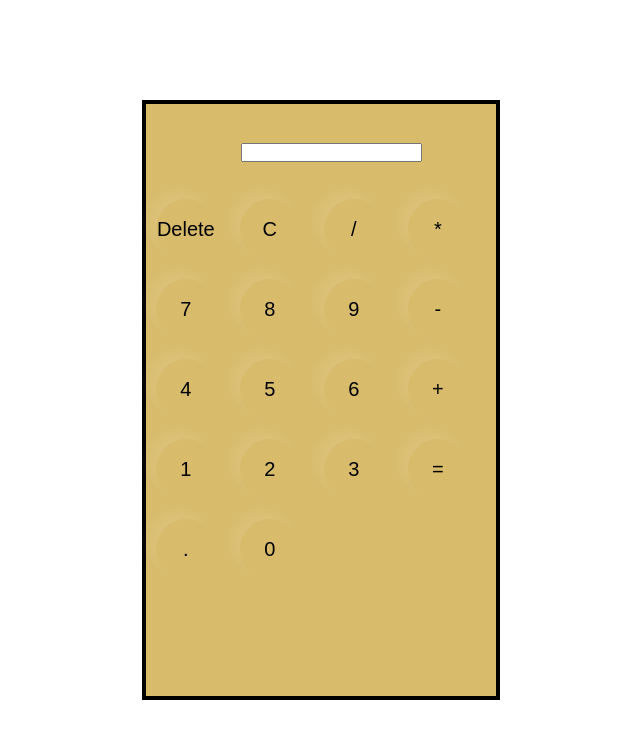
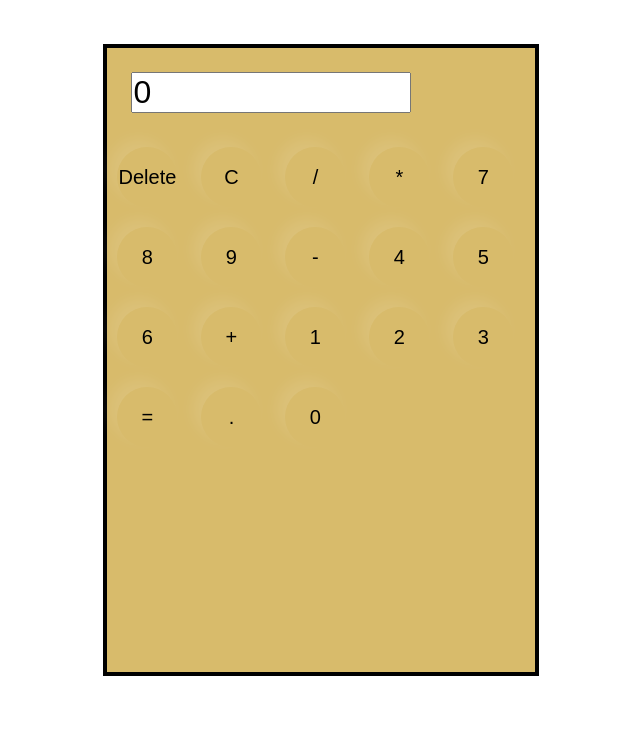
Before and after one commit to tony130891/Calculator2, a plain HTML site: page index.html in a window 1280 px wide. Shown: the whole page, without its empty margins (319-959 px from the left). Drawn offline with Linux system fonts and the light colour scheme.

Commit message:
cant make the calculator to flex and working on the js function to add more numbers to the displau

```diff
--- a/index.html
+++ b/index.html
@@ -10,27 +10,27 @@
 <body>
     <div id="container">
         <div class="input">
-            <input type="text" id="inputBtn">
+            <input type="text" id="inputBtn" value="0">
         </div>
         <div class="left">
             <button class="deleter">Delete</button>
-            <button class="erase">C</button>
+            <button class="clear">C</button>
             <button class="operator">/</button>
             <button class="operator">*</button>
-            <button>7</button>
-            <button>8</button>
-            <button>9</button>
+            <button class="op">7</button>
+            <button class="op">8</button>
+            <button class="op">9</button>
             <button class="operator">-</button>
-            <button>4</button>
-            <button>5</button>
-            <button>6</button>
+            <button class="op">4</button>
+            <button class="op">5</button>
+            <button class="op">6</button>
             <button class="operator">+</button>
-            <button>1</button>
-            <button>2</button>
-            <button>3</button>
+            <button class="op">1</button>
+            <button class="op">2</button>
+            <button class="op">3</button>
             <button class="equals">=</button>
-            <button>.</button>
-            <button>0</button>
+            <button class="op">.</button>
+            <button class="op">0</button>
         </div>
     </div>
 
--- a/js.js
+++ b/js.js
@@ -1,6 +1,8 @@
 let num1;
 let operator;
 let num2;
+let display = document.querySelector('#inputBtn');
+let buttons = document.querySelectorAll('.op');
 
 function add (a, b) {
 return a + b
@@ -27,3 +29,9 @@ function operate (operator,num1, num2) {
         break;
  }
 }
+
+buttons.forEach((button) => {
+    button.addEventListener('click', () => {
+         display.value = button.textContent;
+    })
+})
--- a/styles.css
+++ b/styles.css
@@ -5,8 +5,7 @@
 }
 
 body {
-  width: 100%;
-  height: 100vh;
+  height: 90vh;
   display: flex;
   justify-content: center;
   align-items: center;
@@ -16,8 +15,8 @@ body {
 display: flex;
 flex-direction: column;
 border: 4px solid black;
-width: 28%;
-height: 75vh;
+width: 34%;
+height: 79vh;
 background-color: rgb(216, 187, 107);
 }
 
@@ -32,6 +31,11 @@ background-color: rgb(216, 187, 107);
   color: #ffffff;
 }
 
+input {
+  font-size: 1em;
+  width: 280px;
+}
+
 button {
   border: none;
   width: 60px;
```
